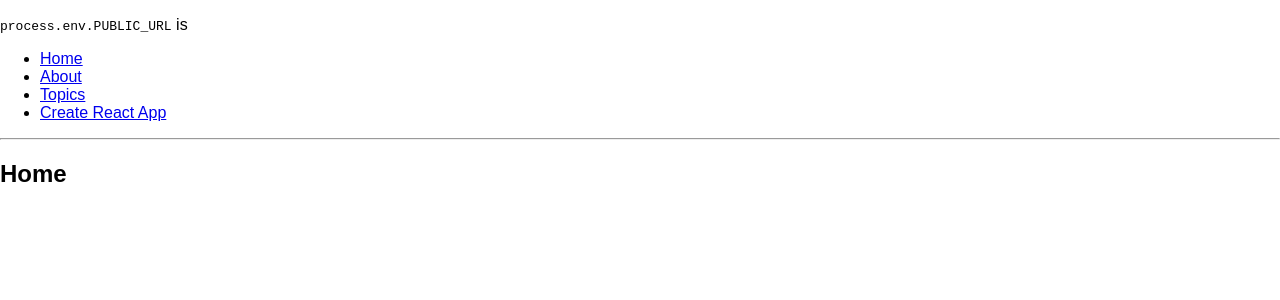
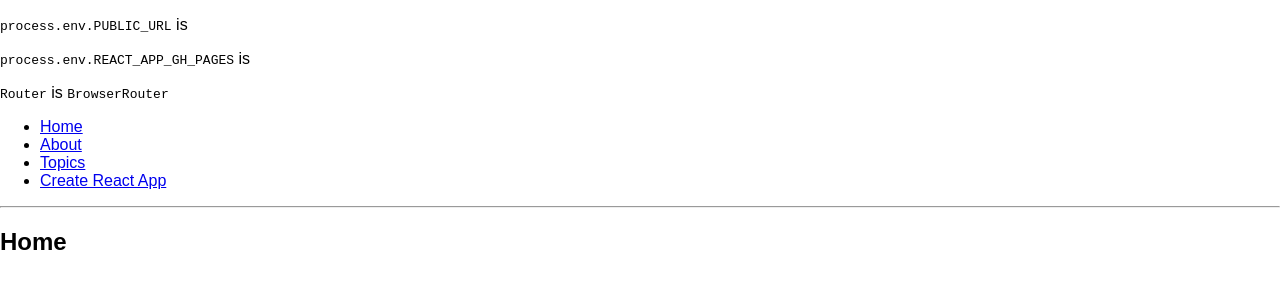
Before and after one commit to sam-at-work/cra-with-api, a React (Create React App) app in the folder client/: page / in a window 1280 px wide. Shown: the top 300 px of the page. Built offline with nearby package versions, Linux system fonts and the light colour scheme.

Commit message:
:bug: Fix code to make routing work correctly on gh-pages

```diff
--- a/client/package.json
+++ b/client/package.json
@@ -12,7 +12,7 @@
     "start": "react-scripts start",
     "start-https": "HTTPS=true react-scripts start",
     "build": "react-scripts build",
-    "build-gh-pages": "PUBLIC_URL=/`node -p \"require('../package.json').name\"` react-scripts build",
+    "build-gh-pages": "PUBLIC_URL='.' REACT_APP_GH_PAGES=true react-scripts build",
     "predeploy": "yarn build-gh-pages",
     "deploy": "gh-pages -d build",
     "test": "react-scripts test --env=jsdom",
--- a/client/src/BasicExample.js
+++ b/client/src/BasicExample.js
@@ -1,12 +1,32 @@
 import React from "react";
-import { BrowserRouter as Router, Route, Link } from "react-router-dom";
+import { Route, Link } from "react-router-dom";
 
 import App from "./App";
 
+let Router;
+if (process.env.REACT_APP_GH_PAGES) {
+  Router = require("react-router-dom").HashRouter;
+} else {
+  Router = require("react-router-dom").BrowserRouter;
+}
+
 const BasicExample = () => (
-  <Router basename={process.env.PUBLIC_URL}>
+  <Router>
     <div>
-      <p><code>process.env.PUBLIC_URL</code> is <code>{process.env.PUBLIC_URL}</code></p>
+      <p>
+        <code>process.env.PUBLIC_URL</code> is{" "}
+        <code>{process.env.PUBLIC_URL}</code>
+      </p>
+      <p>
+        <code>process.env.REACT_APP_GH_PAGES</code> is{" "}
+        <code>{process.env.REACT_APP_GH_PAGES}</code>
+      </p>
+      <p>
+        <code>Router</code> is{" "}
+        <code>
+          {process.env.REACT_APP_GH_PAGES ? "HashRouter" : "BrowserRouter"}
+        </code>
+      </p>
       <ul>
         <li>
           <Link to="/">Home</Link>
```
Also changed, not shown: 2 other files (tests, documents, lock files or other folders).
